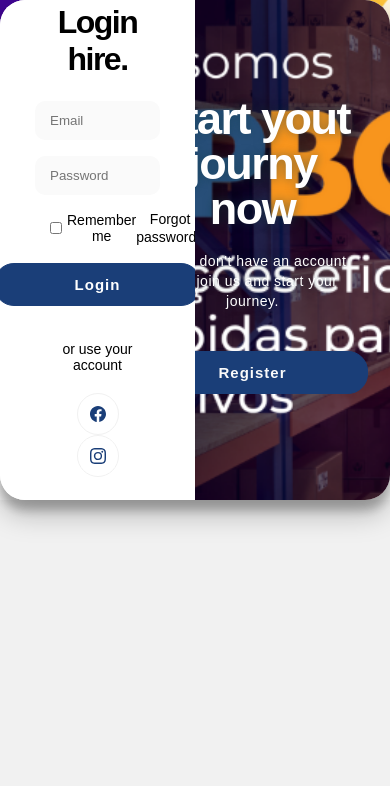
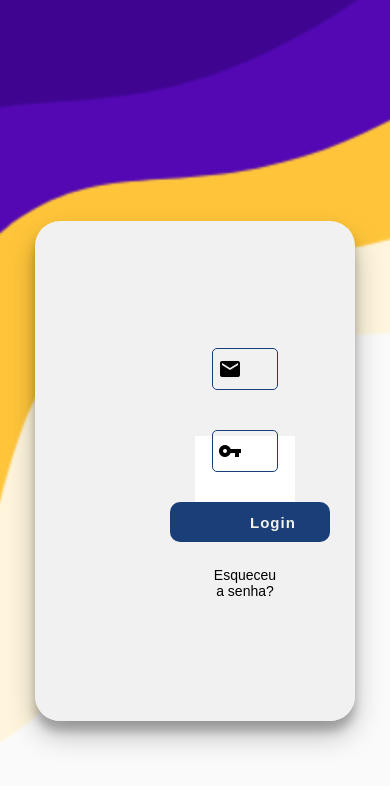
Before and after one commit to oyureh/DPbox, a Django app: page /login/ in a window 390 px wide. Shown: the top 786 px of the page. Run offline with Django 5.2, Linux system fonts and the light colour scheme.

Commit message:
responsividade tela login

```diff
--- a/templates/base/login.html
+++ b/templates/base/login.html
@@ -20,14 +20,16 @@
         --cor08: #f1f1f1;
         }
 
+        *{
+            margin: 0%;
+            padding: 0%;
+        }
+
+
+
 @import url("https://fonts.googleapis.com/css2?family=Poppins");
 
-        * {
-            margin: 0;
-            padding: 0;
-        }
-
-        body {
+#bodyLogin {
     display: flex;
     background-color: var(--cor08);
     justify-content: center;
@@ -38,7 +40,8 @@
     background-repeat: no-repeat;
     background-size: cover;
     width: 100%;
-            height: 100%;
+    height: 100vh;
+    overflow: auto;
 }
 
 h1 {
@@ -69,7 +72,7 @@
 }
 
 a {
-            color: var(--cor05);
+    color: black;
     font-size: 14px;
     text-decoration: none;
     margin: 15px 0;
@@ -95,7 +98,7 @@
 }
 
 .content input {
-            accent-color: var(--cor05);
+    accent-color:var(--cor04);
     width: 12px;
     height: 12px;
 }
@@ -180,6 +183,7 @@
     padding: 12px 15px;
     margin: 8px 0;
     width: 100%;
+    outline: none;
 }
 
 .container {
@@ -277,7 +281,6 @@
     align-items: center;
     justify-content: center;
     flex-direction: column;
-            padding: 0 40px;
     text-align: center;
     top: 0;
     height: 100%;
@@ -323,14 +326,99 @@
     border: 1px solid var(--cor04);
 }
 
+#mainLogin{
+    display: none;
+}
+
+/* Responsividade */
+@media (max-width: 768px) {
+        #bodyLogin{
+        display: flex;
+        justify-content: center;
+        align-items: center;
+        flex-direction: column;
+        font-family: "Poppins", sans-serif;
+        background-image: url(../static/global/imgs/fundo-site-dpbox.png);
+        background-repeat: no-repeat;
+        background-size: cover;
+        width: 100%;
+        height: 100vh;
+    }
+
+    #mainLogin{
+        display:initial;
+        background-color: var(--cor08);
+        border-radius: 25px;
+        box-shadow: 0 14px 28px rgba(0, 0, 0, 0.25), 0 10px 10px rgba(0, 0, 0, 0.22);
+        position: relative;
+        width: 320px;
+        height: 500px;
+        max-width: 100%;
+        overflow:scroll;
+    }
+
+ #formulario{
+    position:absolute;
+    top: 50%;
+    left: 50%;
+    transform: translate(-50%,-50%);
+    display: flex;
+    flex-direction: column;
+    justify-content: center;
+    align-items: center;
+    background-color: var(--cor08);
+    border-radius: 10px;
+    padding-bottom: 40px;
+    padding-top: 30px;
+}
+
+
+.campo{
+    display: flex;
+    flex-direction: row;
+    align-items: center;
+    text-align: center;
+    height: 30px;
+    border: 1px solid var(--cor02);
+    margin: 5px;
+    padding: 5px;
+    border-radius: 5px;
+    margin: 20px;
+}
+
+.input-login{
+    background-color: transparent;
+    border: none;
+    outline: none;
+}
+
+.cadastrar{
+    background-color: var(--cor02);
+    border-radius: 10px;
+    width: 82%;
+    height: 40px;
+    margin-left: 20px;
+    color: var(--cor08);
+    border: none;
+    outline: none;
+}
+
+
+.container {
+        display: none;
+    }
+}
+
+
     </style>
 </head>
 <body id="bodyLogin">
-    <!-- <main id="mainLogin">
+
+        <main id="mainLogin">
             <div id="formulario">
+                <div class="register-container form-container">
                     <img class="logoLogin" src="{% static 'global/imgs/dpbox-logo2.png'%}" alt="dpboxlogo" width="310px" height="200px">
-
-                <form action="{% url 'usuarios'%}  " method="POST">
+                    <form class="form-responsive" action="{% url 'usuarios'%}  " method="POST">
                     {% csrf_token %}
                         <div class="campo">
                             <i class="material-icons">person</i>
@@ -345,22 +433,55 @@
                             <input class="input-login"   type="password" name="senha" id="isenha" placeholder="Sua senha"
                             autocomplete="current-password" >
                         </div>
-                    <input  class="cadastrar" type="submit" value="entrar">
+                        <input  class="cadastrar" type="submit" value="Cadastrar">
                     </form>
                 </div>
-    </main> -->
+
+                <div class="form-login">
+                    <form class="login-container form-container" action="">
+                        <div class="campo">
+                            <i class="material-icons">mail</i>
+                            <input class="input-login"  type="email" name="gmail" id="ilogin" placeholder="Seu gmail" autocomplete="email" required minlength="15">
+                        </div>
+                        <div class="campo">
+                            <i class="material-icons">vpn_key</i>
+                            <input class="input-login"   type="password" name="senha" id="isenha" placeholder="Sua senha"
+                            autocomplete="current-password" >
+                        </div>
+                        <input  class="cadastrar" type="submit" value="Login">
+
+                        <a href="#">Esqueceu a senha?</a>
+                    </form>
+                </div>
+            </div>
+
+            <!-- <div class="overelay-responsive">
+                <div class="overlay-panel-responsive overlay-left-responsive">
+                    <h3 class="title-responsive">Bem-vindo de volta </h3>
+                    <button class="ghost-responsive" id="login">Login
+                        <img class="register-responsive" src="{% static 'global/imgs/arrow-right.svg'%}" alt="seta esquerda">
+                    </button>
+                </div>
+
+                <div class="overlay-panel-responsive overlay-left-responsive">
+                    <h3 class="title-responsive">Faça seu cadastro dpbox</h3>
+                    <button class="ghost-responsive" id="register">Cadastro
+                        <img class="login-responsive" src="{% static 'global/imgs/arrow-left.svg' %}" alt="seta direta">
+                    </button>
+                </div>
+            </div>       -->
+        </main>
 
     <div class="container" id="container">
 
         <div class="form-container register-container">
           <form action="{% url 'usuarios'%}" method="POST">
             {% csrf_token %}
-            <h1>Register hire.</h1>
+            <h1>Registre-se aqui.</h1>
             <input class="input-login"   type="name" name="nome" id="inome" placeholder="Seu nome" >
             <input class="input-login"  type="email" name="gmail" id="ilogin" placeholder="Seu gmail" autocomplete="email" required minlength="15">
             <input class="input-login"   type="password" name="senha" id="isenha" placeholder="Sua senha" autocomplete="current-password" >
             <input  class="cadastrar" type="submit" value="entrar">
-            <span>or use your account</span>
             <div class="social-container">
                 <a href="#" class="social"><img src="{% static 'global/imgs/facebook.svg' %}" alt="facebook dpbox"></a>
                 <a href="#" class="social"><img src="{% static 'global/imgs/instagram.svg' %}" alt="instagram dpbox"></a>
@@ -370,20 +491,20 @@
 
         <div class="form-container login-container">
           <form action="#">
-            <h1>Login hire.</h1>
+            <h1>Faça seu login.</h1>
             <input type="email" placeholder="Email">
             <input type="password" placeholder="Password">
             <div class="content">
               <div class="checkbox">
                 <input type="checkbox" name="checkbox" id="checkbox">
-                <label>Remember me</label>
+                <label>Lembrar de mim</label>
               </div>
               <div class="pass-link">
-                <a href="#">Forgot password?</a>
+                <a href="#">Esqueuceu sua senha</a>
               </div>
             </div>
             <button>Login</button>
-            <span>or use your account</span>
+            <span></span>
             <div class="social-container">
               <a href="#" class="social"><img src="{% static 'global/imgs/facebook.svg' %}" alt="facebook dpbox"></a>
               <a href="#" class="social"><img src="{% static 'global/imgs/instagram.svg' %}" alt="instagram dpbox"></a>
@@ -394,17 +515,18 @@
         <div class="overlay-container">
           <div class="overlay">
                 <div class="overlay-panel overlay-left">
-              <h1 class="title">Hello <br> friends</h1>
-              <p>if Yout have an account, login here and have fun</p>
+                <h1 class="title">Bem-vindo<br> Novamente</h1>
+                <p> Obrigado pela sua preferencia  </p>
                 <button class="ghost" id="login">Login
 
                     <img class="register" src="{% static 'global/imgs/arrow-right.svg'%}" alt="seta esquerda">
                 </button>
                 </div>
+
                 <div class="overlay-panel overlay-right">
-              <h1 class="title">Start yout <br> journy now</h1>
-              <p>if you don't have an account yet, join us and start your journey.</p>
-              <button class="ghost" id="register">Register
+                <h1 class="title">Começe sua jornada <br> com a dpbox</h1>
+                <p>Aproveite as vantagens da digitalização terceirizada.</p>
+                <button class="ghost" id="register">Cadastro
                     <img class="login" src="{% static 'global/imgs/arrow-left.svg' %}" alt="seta direta">
                 </button>
                 </div>
```
Also changed, not shown: templates/base/teste.html (added, +133 -0 lines), db.sqlite3. Lines whose indentation alone changed are shown as unchanged.
